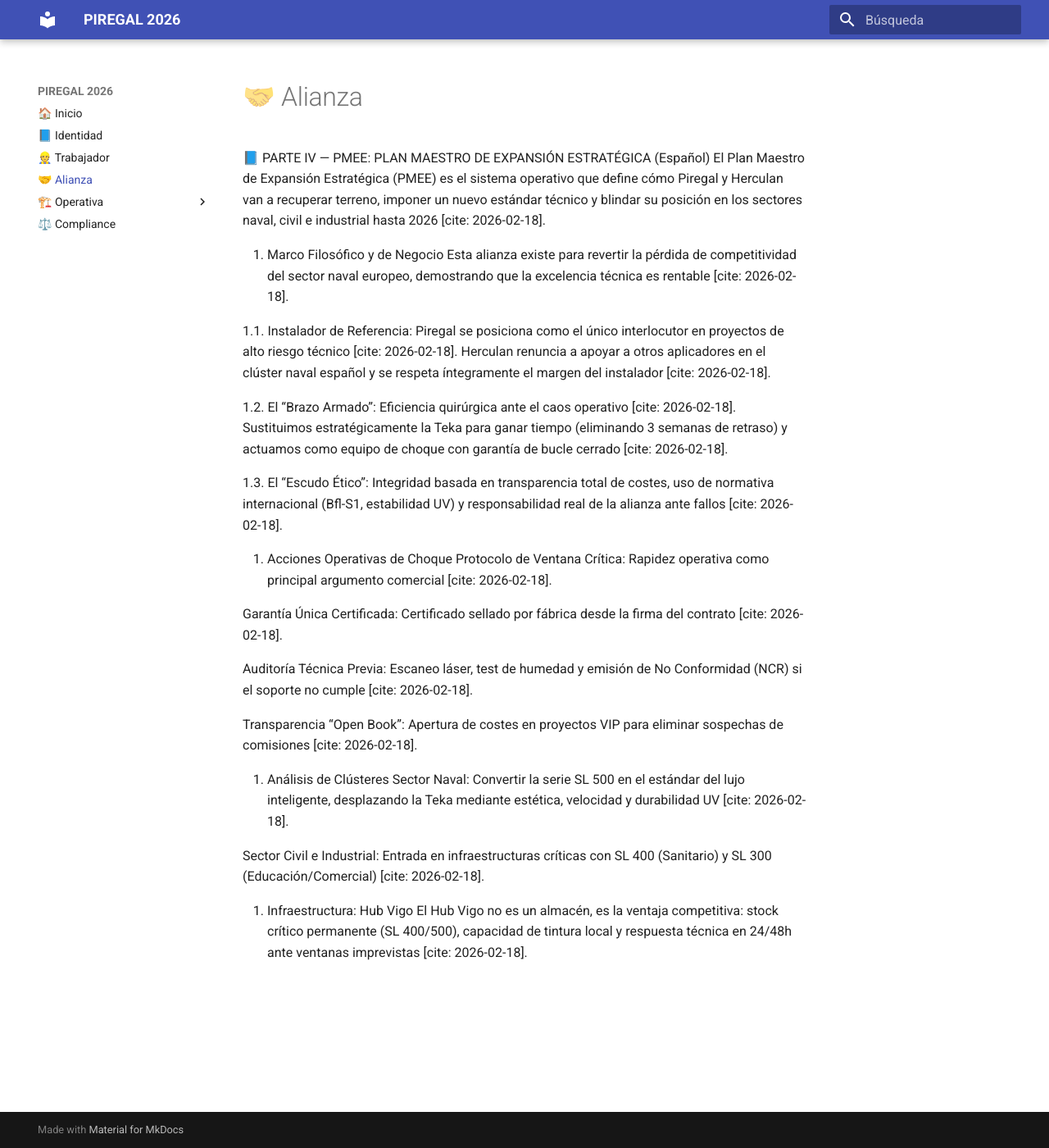
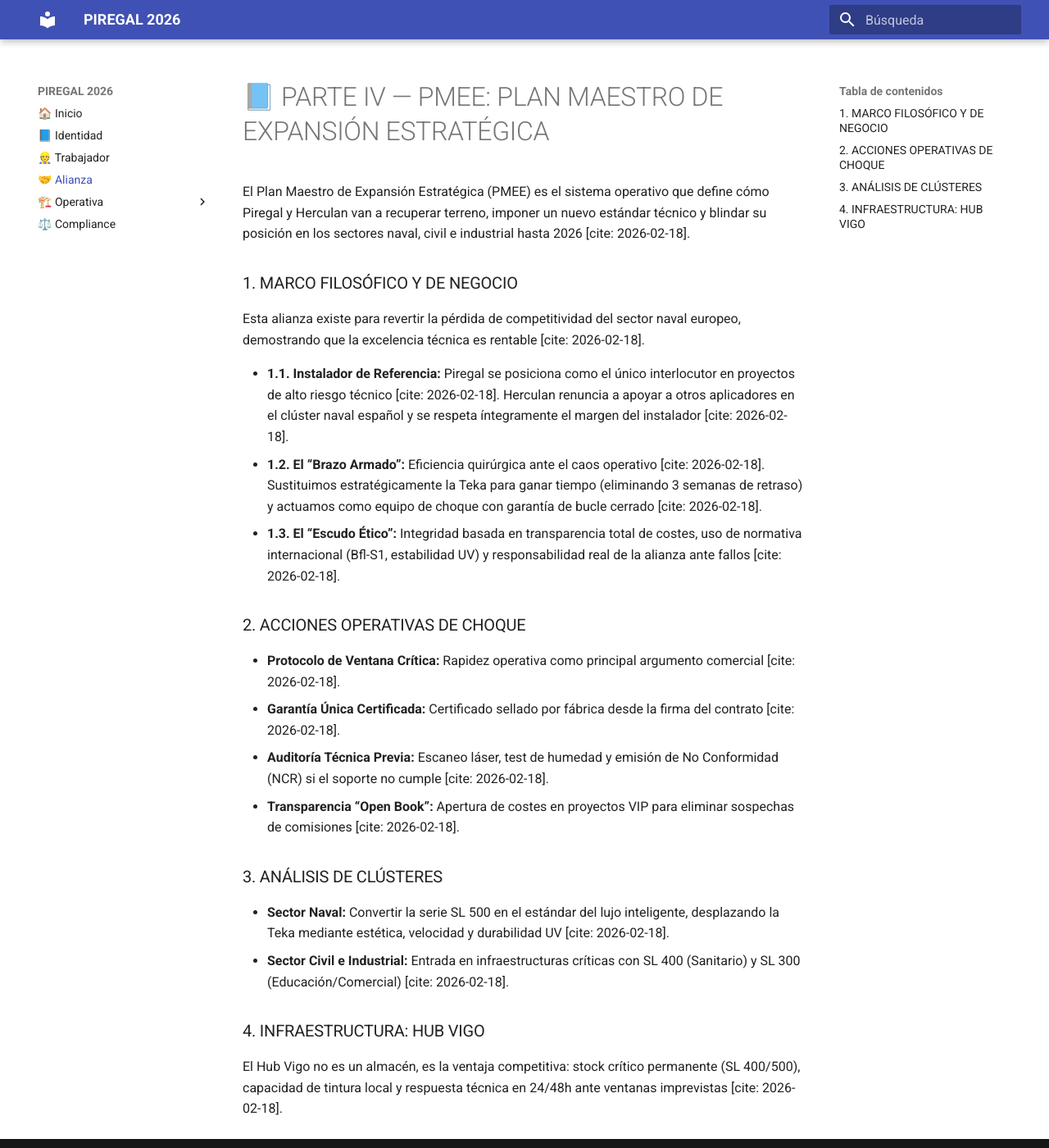
Before and after one commit to bernardezgatosergio-ai/piregal-governance, an MkDocs documentation site: the page built from docs/v3-alianza/pmee.md, in a window 1280 px wide and 1400 px high. Shown: the whole window at 82% size. Built offline with MkDocs 1.6.1 and Material for MkDocs 9.7.7, drawn with Linux system fonts in a browser that asks for light colours.

Commit message:
Update pmee.md

```diff
--- a/docs/v3-alianza/pmee.md
+++ b/docs/v3-alianza/pmee.md
@@ -1,28 +1,23 @@
-📘 PARTE IV — PMEE: PLAN MAESTRO DE EXPANSIÓN ESTRATÉGICA (Español)
+# 📘 PARTE IV — PMEE: PLAN MAESTRO DE EXPANSIÓN ESTRATÉGICA
+
 El Plan Maestro de Expansión Estratégica (PMEE) es el sistema operativo que define cómo Piregal y Herculan van a recuperar terreno, imponer un nuevo estándar técnico y blindar su posición en los sectores naval, civil e industrial hasta 2026 [cite: 2026-02-18].
 
-1. Marco Filosófico y de Negocio
+### 1. MARCO FILOSÓFICO Y DE NEGOCIO
 Esta alianza existe para revertir la pérdida de competitividad del sector naval europeo, demostrando que la excelencia técnica es rentable [cite: 2026-02-18].
 
-1.1. Instalador de Referencia: Piregal se posiciona como el único interlocutor en proyectos de alto riesgo técnico [cite: 2026-02-18]. Herculan renuncia a apoyar a otros aplicadores en el clúster naval español y se respeta íntegramente el margen del instalador [cite: 2026-02-18].
+* **1.1. Instalador de Referencia:** Piregal se posiciona como el único interlocutor en proyectos de alto riesgo técnico [cite: 2026-02-18]. Herculan renuncia a apoyar a otros aplicadores en el clúster naval español y se respeta íntegramente el margen del instalador [cite: 2026-02-18].
+* **1.2. El “Brazo Armado”:** Eficiencia quirúrgica ante el caos operativo [cite: 2026-02-18]. Sustituimos estratégicamente la Teka para ganar tiempo (eliminando 3 semanas de retraso) y actuamos como equipo de choque con garantía de bucle cerrado [cite: 2026-02-18].
+* **1.3. El “Escudo Ético”:** Integridad basada en transparencia total de costes, uso de normativa internacional (Bfl-S1, estabilidad UV) y responsabilidad real de la alianza ante fallos [cite: 2026-02-18].
 
-1.2. El “Brazo Armado”: Eficiencia quirúrgica ante el caos operativo [cite: 2026-02-18]. Sustituimos estratégicamente la Teka para ganar tiempo (eliminando 3 semanas de retraso) y actuamos como equipo de choque con garantía de bucle cerrado [cite: 2026-02-18].
+### 2. ACCIONES OPERATIVAS DE CHOQUE
+* **Protocolo de Ventana Crítica:** Rapidez operativa como principal argumento comercial [cite: 2026-02-18].
+* **Garantía Única Certificada:** Certificado sellado por fábrica desde la firma del contrato [cite: 2026-02-18].
+* **Auditoría Técnica Previa:** Escaneo láser, test de humedad y emisión de No Conformidad (NCR) si el soporte no cumple [cite: 2026-02-18].
+* **Transparencia “Open Book”:** Apertura de costes en proyectos VIP para eliminar sospechas de comisiones [cite: 2026-02-18].
 
-1.3. El “Escudo Ético”: Integridad basada en transparencia total de costes, uso de normativa internacional (Bfl-S1, estabilidad UV) y responsabilidad real de la alianza ante fallos [cite: 2026-02-18].
+### 3. ANÁLISIS DE CLÚSTERES
+* **Sector Naval:** Convertir la serie SL 500 en el estándar del lujo inteligente, desplazando la Teka mediante estética, velocidad y durabilidad UV [cite: 2026-02-18].
+* **Sector Civil e Industrial:** Entrada en infraestructuras críticas con SL 400 (Sanitario) y SL 300 (Educación/Comercial) [cite: 2026-02-18].
 
-2. Acciones Operativas de Choque
-Protocolo de Ventana Crítica: Rapidez operativa como principal argumento comercial [cite: 2026-02-18].
-
-Garantía Única Certificada: Certificado sellado por fábrica desde la firma del contrato [cite: 2026-02-18].
-
-Auditoría Técnica Previa: Escaneo láser, test de humedad y emisión de No Conformidad (NCR) si el soporte no cumple [cite: 2026-02-18].
-
-Transparencia “Open Book”: Apertura de costes en proyectos VIP para eliminar sospechas de comisiones [cite: 2026-02-18].
-
-3. Análisis de Clústeres
-Sector Naval: Convertir la serie SL 500 en el estándar del lujo inteligente, desplazando la Teka mediante estética, velocidad y durabilidad UV [cite: 2026-02-18].
-
-Sector Civil e Industrial: Entrada en infraestructuras críticas con SL 400 (Sanitario) y SL 300 (Educación/Comercial) [cite: 2026-02-18].
-
-4. Infraestructura: Hub Vigo
+### 4. INFRAESTRUCTURA: HUB VIGO
 El Hub Vigo no es un almacén, es la ventaja competitiva: stock crítico permanente (SL 400/500), capacidad de tintura local y respuesta técnica en 24/48h ante ventanas imprevistas [cite: 2026-02-18].
```
